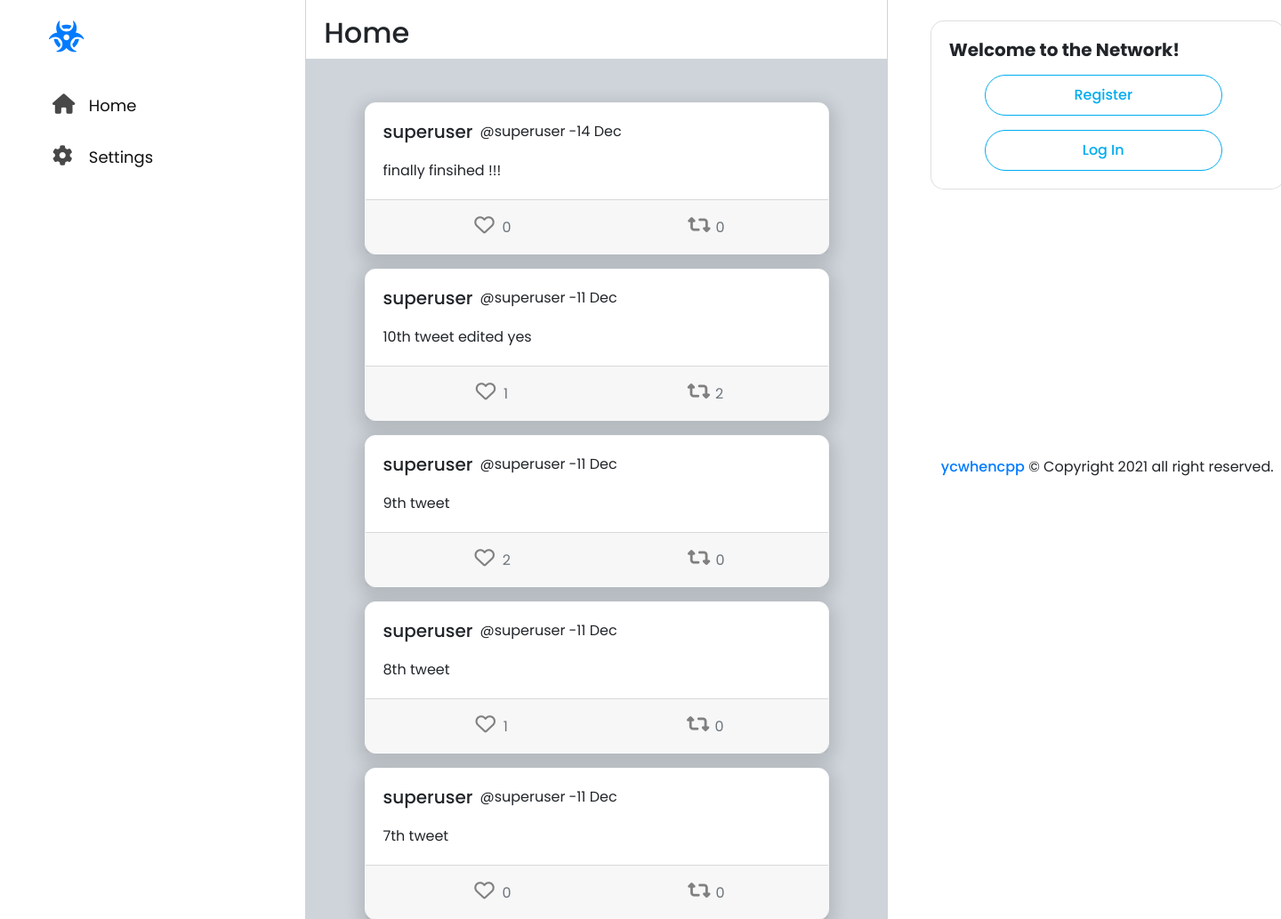
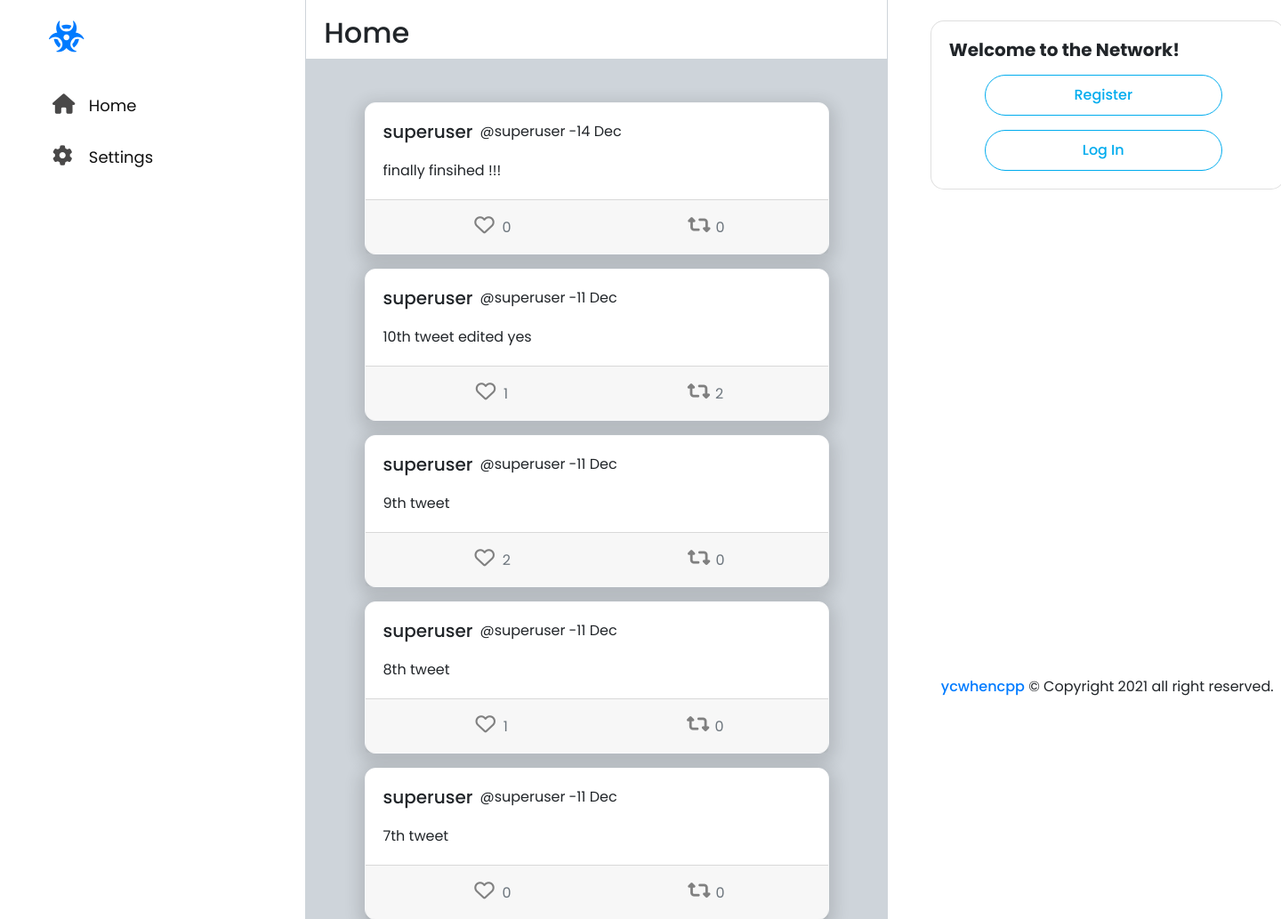
Before and after one commit to ycwhencpp/twitter-clone, a Django app: page / in a window 1440 px wide. Shown: the top 1033 px of the page at 89% size. Run offline with Django 3.2, Linux system fonts and the light colour scheme; data comes from the database, SQL or seed files in the repository; both versions use the stored data as it was after the commit; some libraries are stand-ins or nearby versions.

Commit message:
fixed left sidebar footer issue

```diff
--- a/network/static/network/styles.css
+++ b/network/static/network/styles.css
@@ -252,5 +252,5 @@ i{
 footer {
 
     width: 398px;
-    margin-top:300px;
+    /* margin-top:300px; */
 }
--- a/network/templates/network/layout.html
+++ b/network/templates/network/layout.html
@@ -65,7 +65,7 @@
                 {% block body %}
                 {% endblock %}
               </div>
-              <div class="right-side col-md-3 pl-5 sticky-top" style="padding: 15px 25px 0 25px;">
+              <div class="right-side col-md-3 pl-5 sticky-top d-flex flex-column justify-content-between" style="padding: 15px 25px 0 25px;">
                 {% if not user.is_authenticated %}
                     <div class="card mt-2" style="border-radius: 15px;width:398px;">
                           <div class="card-body">
--- a/project4/settings.py
+++ b/project4/settings.py
@@ -24,7 +24,7 @@ BASE_DIR = os.path.dirname(os.path.dirname(os.path.abspath(__file__)))
 SECRET_KEY = '13kl@xtukpwe&xj2xoysxe9_6=tf@f8ewxer5n&ifnd46+6$%8'
 
 # SECURITY WARNING: don't run with debug turned on in production!
-DEBUG = False
+DEBUG = True
 
 ALLOWED_HOSTS = [
     'https://pipeout.herokuapp.com/'
```
Also changed, not shown: db.sqlite3.
